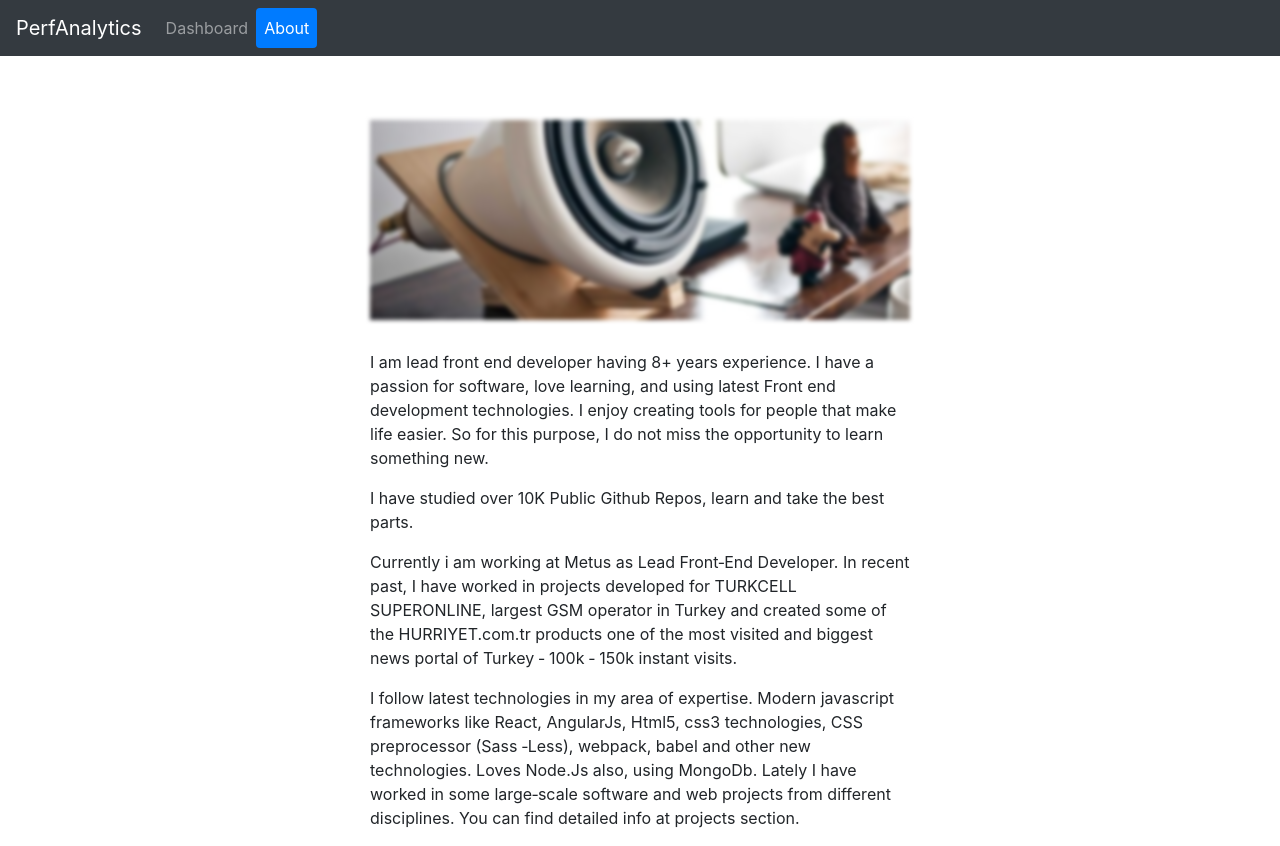
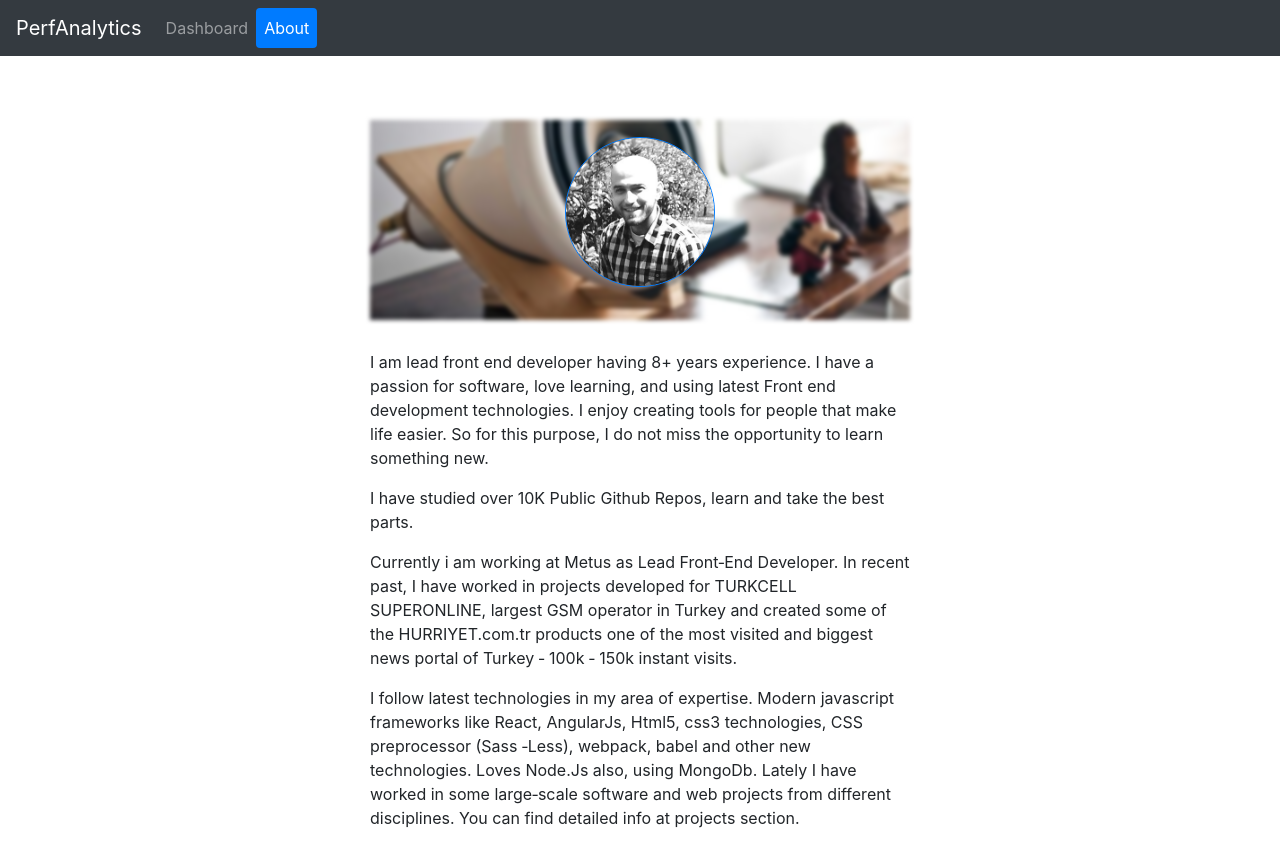
Before and after one commit to erdalstk/x-perf-analytics-web, a React (Create React App) app: page /about in a window 1280 px wide. Built offline with nearby package versions, Linux system fonts and the light colour scheme.

Commit message:
Update z-index for avatar

```diff
--- a/src/index.css
+++ b/src/index.css
@@ -47,6 +47,9 @@ body {
   -webkit-filter: blur(2px);
   z-index: 1;
 }
+.profile-card p {
+  z-index: 100;
+}
 .custom-tooltip {
   background-color: rgba(0,0,0,0.7);
   border-radius: 10px;
```
